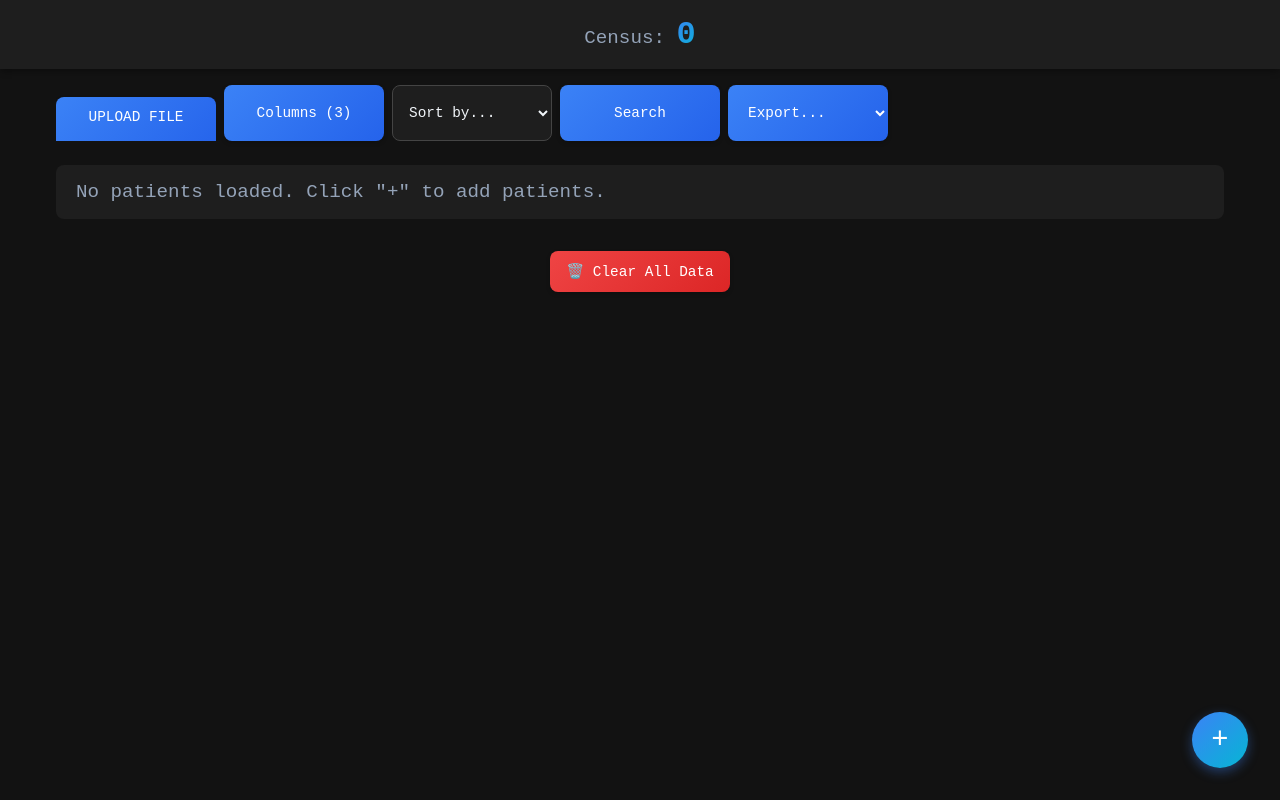
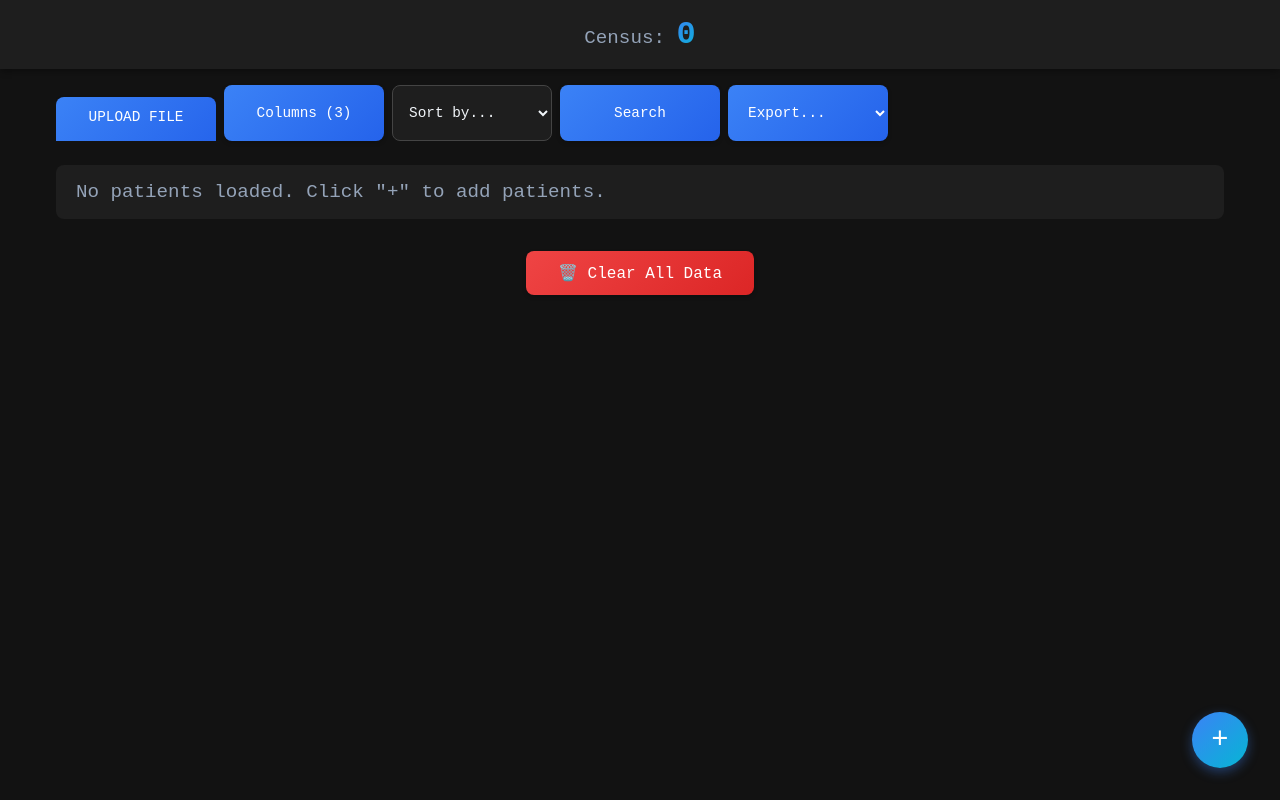
Before and after one commit to cardenac1/calllist, a plain HTML site: page index.html in a window 1280 px wide. Drawn offline with nearby package versions, Linux system fonts and the light colour scheme.

Commit message:
Update index.html

```diff
--- a/index.html
+++ b/index.html
@@ -710,13 +710,14 @@
         <!-- Row List -->
         <ul class="row-list" id="rowList"></ul>
 
-<!-- Add this Clear List button -->
-<div style="text-align: center; margin-top: 2rem; margin-bottom: 2rem;">
-    <button onclick="clearAllData()" style="background: linear-gradient(135deg, var(--danger), #dc2626);">
-        🗑️ Clear All Data
-    </button>
-</div>
-
+        <!-- Clear List Button -->
+        <div style="text-align: center; margin-top: 2rem; padding-bottom: 4rem;">
+            <button onclick="clearAllData()" style="background: linear-gradient(135deg, var(--danger), #dc2626); color: white; padding: 0.75rem 2rem; font-size: 1rem;">
+                🗑️ Clear All Data
+            </button>
+        </div>
+
+    </div> <!-- This closes the container div -->
         <!-- Floating Action Button -->
         <button class="fab" onclick="showAddEntryModal()">+</button>
 
```
